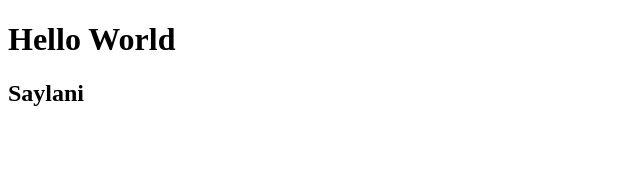
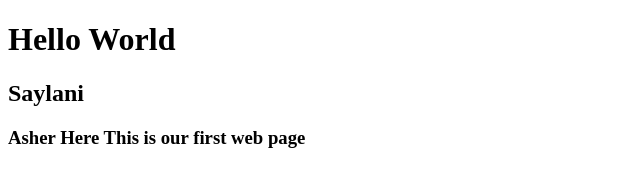
Before and after one commit to syedashher/asher-saylani, a plain HTML site: page index.html in a window 1280 px wide. Shown: the whole page, without its empty margins (0-640 px from the left). Drawn offline with Linux system fonts and the light colour scheme.

Commit message:
Update index.html

```diff
--- a/index.html
+++ b/index.html
@@ -11,6 +11,7 @@
         <p>
             <h1>Hello World</h1>
             <h2>Saylani</h2>
+        <h3>Asher Here This is our first web page</h3>
         </p>
     </b>
 </body>
```
